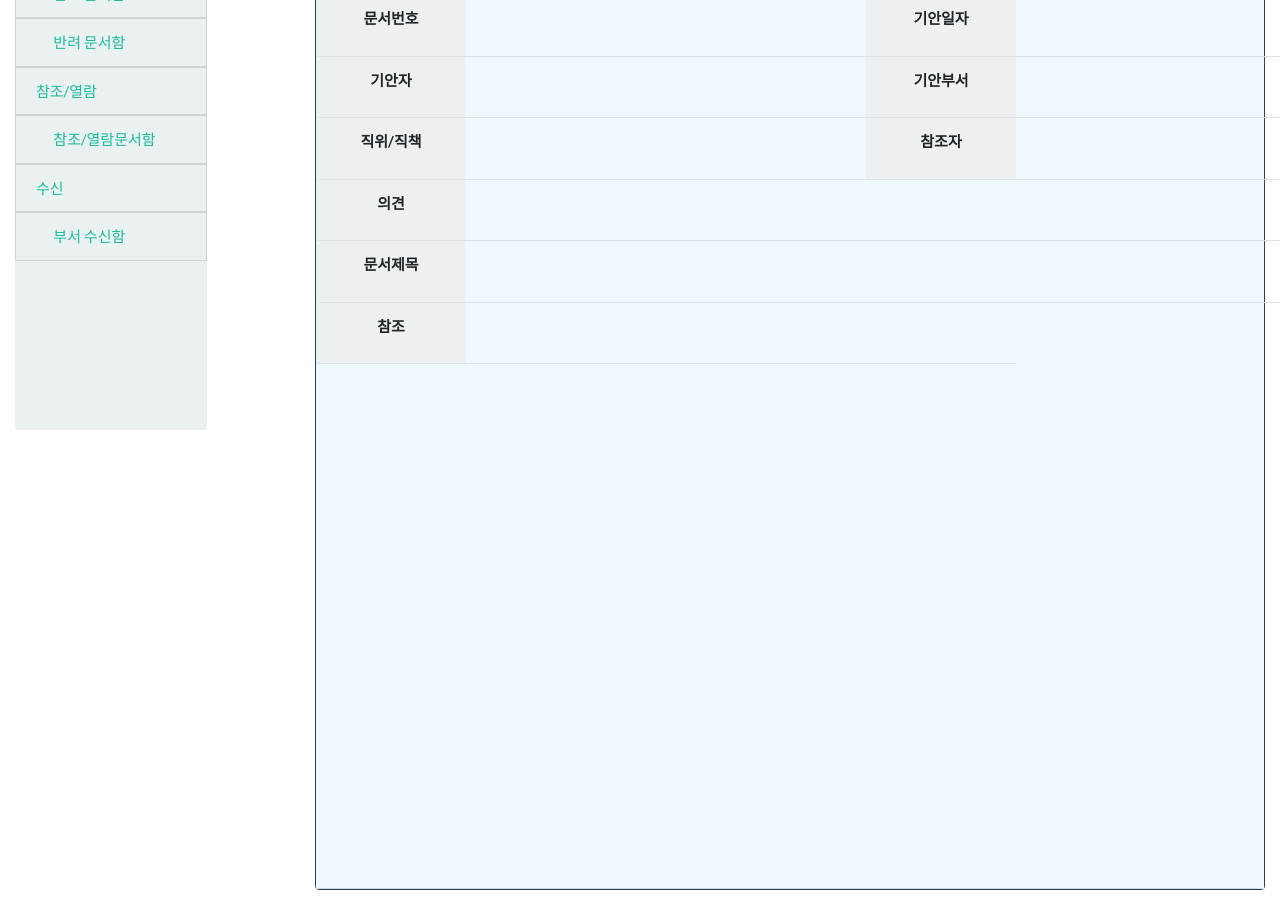
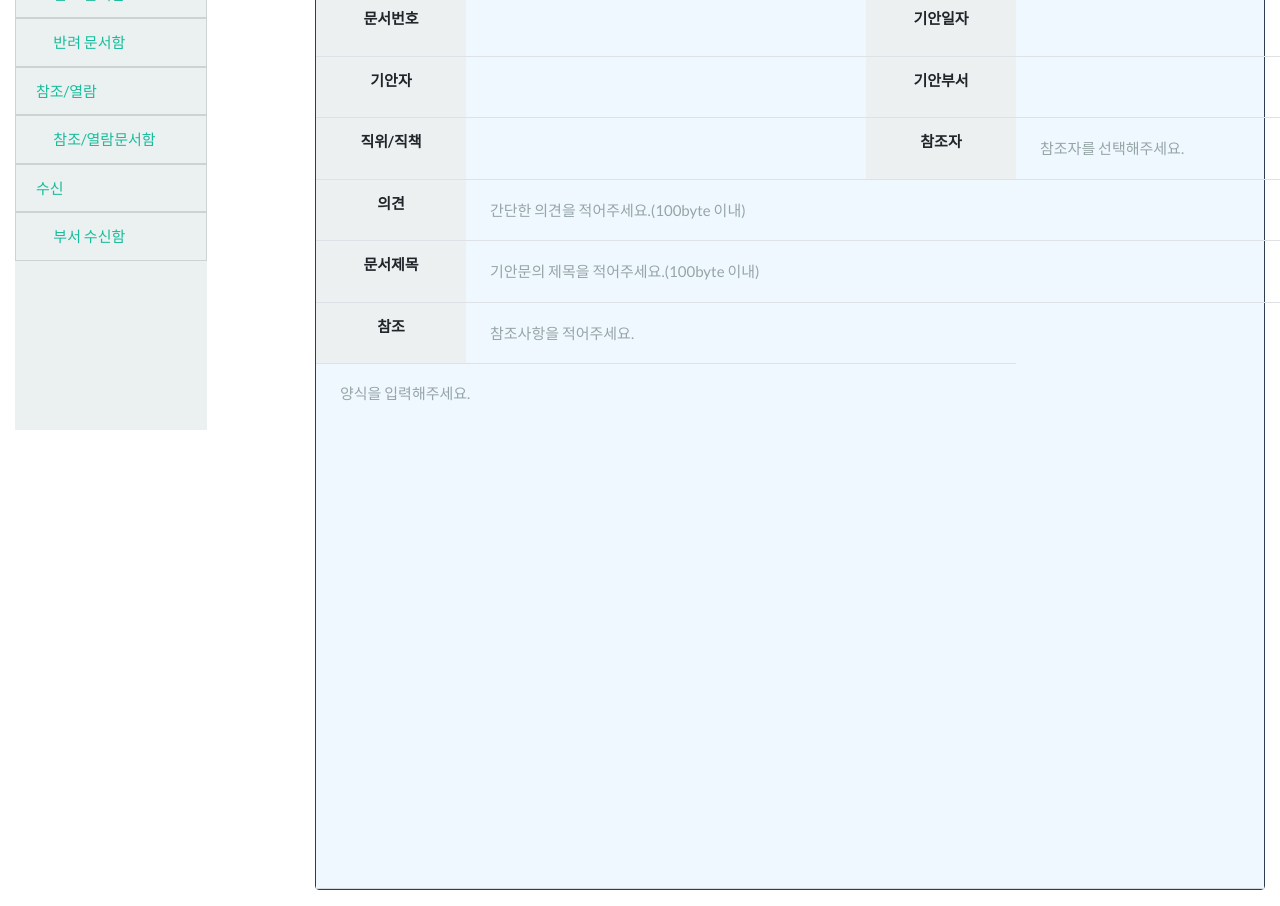
Before and after one commit to Upffice/UpfficeFront, a Vue app: page /app/doc/write in a window 1280 px wide. Shown: the part 440-1346 px from the top of the page. Built offline with nearby package versions, Linux system fonts and the light colour scheme.

Commit message:
SH Front version 0.143

```diff
--- a/src/components/approval/DocWrite.vue
+++ b/src/components/approval/DocWrite.vue
@@ -1,5 +1,4 @@
 <template>
-
 
 
     <div class="card border-primary mb-3" style="max-width: 1100px;">
@@ -10,8 +9,10 @@
             <div class="top" style="font-size: 30px">
                 <span class="title"><b>기안문작성</b></span>
                 <span class="button-group">
-                    <button type="button" class="btn btn-secondary disabled buttons" v-on:click="showsignDoc">결재선</button>
-                    <button type="button" class="btn btn-secondary disabled buttons" v-on:click="tempsaveDoc">임시저장</button>
+                    <button type="button" class="btn btn-secondary disabled buttons"
+                            v-on:click="showsignDoc">결재선</button>
+                    <button type="button" class="btn btn-secondary disabled buttons"
+                            v-on:click="tempsaveDoc">임시저장</button>
                     <button type="button" class="btn btn-secondary disabled buttons" v-on:click="saveDoc">상신</button>
                     <button type="button" class="btn btn-secondary disabled buttons" v-on:click="cancelDoc">취소</button>
                 </span>
@@ -22,7 +23,7 @@
                 <table class="sign-table" style="border: black 2px solid">
                     <thead>
                     <tr>
-                            <th class="sign-th table-light" rowspan="2"style="width:90px"></th>
+                        <th class="sign-th table-light" rowspan="2" style="width:90px"></th>
                         <th class="table-light" style="border: black 2px solid">기안</th>
                         <th class="table-light" style="border: black 2px solid">결재</th>
                         <th class="table-light" style="border: black 2px solid">결재</th>
@@ -46,37 +47,50 @@
             <table class="table tb-bd">
                 <tr>
                     <th scope="row" class="table-light"><label for="docNum">문서번호</label></th>
-                    <td><input type="text" class="form-control" id="docNum" required v-model="approval.docNum" name="docNum"></td>
+                    <td><input type="text" class="form-control" id="docNum" required v-model="approval.docNum"
+                               name="docNum"></td>
                     <th scope="row" class="table-light"><label for="type">기안일자</label></th>
-                    <td><input type="text" class="form-control" id="type" required v-model="approval.type" name="type"></td>
+                    <td><input type="text" class="form-control" id="type" required v-model="approval.type" name="type">
+                    </td>
                 </tr>
                 <tr>
                     <th scope="row" class="table-light"><label for="writerName">기안자</label></th>
-                    <td><input type="text" class="form-control" id="writerName" required v-model="approval.writerName" name="writerName"></td>
+                    <td><input type="text" class="form-control" id="writerName" required v-model="approval.writerName"
+                               name="writerName"></td>
                     <th scope="row" class="table-light"><label for="writerDepName">기안부서</label></th>
-                    <td><input type="text" class="form-control" id="writerDepName" required v-model="approval.writerDepName" name="writerDepName"></td>
+                    <td><input type="text" class="form-control" id="writerDepName" required
+                               v-model="approval.writerDepName" name="writerDepName"></td>
                 </tr>
                 <tr>
                     <th scope="row" class="table-light"><label for="writerPosition">직위/직책</label></th>
-                    <td><input type="text" class="form-control" id="writerPosition" required v-model="approval.writerPosition" name="writerPosition"></td>
+                    <td><input type="text" class="form-control" id="writerPosition" required
+                               v-model="approval.writerPosition" name="writerPosition"></td>
                     <th scope="row" class="table-light"><label for="refId">참조자</label></th><!--수정-->
-                    <td><input type="text" class="form-control" id="refId" required v-model="approval.refId" name="refId"></td>
+                    <td><input type="text" class="form-control" id="refId" required v-model="approval.refId"
+                               name="refId" placeholder="참조자를 선택해주세요."></td>
                     <!--                    <td><button>추가</button></td>-->
                 </tr>
                 <tr>
                     <th scope="row" class="table-light"><label for="comment">의견</label></th>
-                    <td colspan="3"><input type="text" class="form-control" id="comment" required v-model="approval.comment" name="comment"></td>
+                    <td colspan="3"><input type="text" class="form-control" id="comment" required
+                                           v-model="approval.comment" name="comment"
+                                           placeholder="간단한 의견을 적어주세요.(100byte 이내)"></td>
                 </tr>
                 <tr>
                     <th scope="row" class="table-light"><label for="title">문서제목</label></th>
-                    <td colspan="3"><input type="text" class="form-control" id="title" required v-model="approval.title" name="title"></td>
+                    <td colspan="3"><input type="text" class="form-control" id="title" required v-model="approval.title"
+                                           name="title" placeholder="기안문의 제목을 적어주세요.(100byte 이내)"></td>
                 </tr>
                 <tr>
                     <th scope="row" class="table-light"><label for="refFile">참조</label></th><!--수정-->
-                    <td colspan="3"><input type="text" class="form-control" id="refFile" required v-model="approval.refFile" name="refFile"></td>
+                    <td colspan="3"><input type="text" class="form-control" id="refFile" required
+                                           v-model="approval.refFile" name="refFile" placeholder="참조사항을 적어주세요."></td>
                 </tr>
                 <tr>
-                    <td colspan="3" rowspan="10" style="height: 500px"><textarea></textarea></td>
+                    <td colspan="3" rowspan="10" style="height: 500px"><textarea class="form-control" id="appContnt"
+                                                                                 required v-model="approval.content"
+                                                                                 placeholder="양식을 입력해주세요."/>
+                    </td>
                 </tr>
             </table>
         </div>
@@ -92,7 +106,7 @@
 
     export default {
         name: "write",
-        data() {
+        data: function () {
             return {
                 approval: {
                     docNum: "",
@@ -121,7 +135,7 @@
                     writerDepId: "",
                     writerDepName: ""
                 },
-                beforeCreate : {
+                beforeCreate: {
                     /*페이지 로딩전 id에서 session으로 접근, 데이터 가져오는 로직*/
                 }
             }
@@ -135,6 +149,8 @@
             /* eslint-disable no-console */
             saveDoc: function () {
                 /*submit(상신)누르면 controller접근해서 데이터 받아오고 쏴주는 로직*/
+
+                /*전역변수 지역변수(DB접근명)로 담아주는 변수*/
                 var data = {
                     app_doc_num: this.approval.docNum,
                     app_type: this.approval.type,
@@ -162,32 +178,36 @@
                     app_writer_depid: this.approval.writerDepId,
                     app_writer_depname: this.approval.writerDepName
                 };
-                //     http
-                //         .post("/app/doc/write", data)
-                //         .then(response => {
-                //             this.approval = response.data;
-                //             console.log(response.data);
-                //         })
-                //         .catch(e => {
-                //             console.log(e);
-                //         });
-                //
-                //     // this.submitted = true;
-                // },
-                // newCustomer() {
-                //     // this.submitted = false;
-                //     this.approval = {};
-                // }
+                http
+                    .post("/app/doc/write", data)
+                    .then(response => {
+                        this.approval = response.data;
+                        console.log(response.data);
+                        alert("DB에 저장되었습니다.");
+                    })
+                    .catch(e => {
+                        console.log(e);
+                    });
+
+                // this.submitted = true;
+            },
+            newApproval() {
+                // this.submitted = false;
+                this.approval = {};
+            },
             /* eslint-enable no-console */
-            },
+
             showsignDoc() {
                 /*결재선(검색 or 트리구조)띄우고 선택한 것 비동기로 문서에 표시해주는 로직*/
+                console.log("showsignDoc_method");
             },
-            tempsaveDoc(){
+            tempsaveDoc() {
                 /*임시저장, 임시저장함으로 보내고, 임시저장함으로 이동하는 로직*/
+                console.log("tempsaveDoc_method");
             },
-            cancelDoc(){
+            cancelDoc() {
                 /*취소경고, 문서작성취소, 문서함메인으로 돌려주는 로직*/
+                console.log("cancelDoc_method");
             }
 
         }
@@ -196,65 +216,74 @@
 
 <style scoped>
 
-    .card{
+    .card {
         margin: auto auto auto 300px;
-        border:1.5px solid black;
+        border: 1.5px solid black;
     }
-    .title{
+
+    .title {
         text-align: left;
         margin: 30px;
     }
 
-    .table{
+    .table {
         width: 1100px;
         max-width: 1100px;
         /*border:1.5px solid black;*/
         /*border-collapse: collapse;*/
     }
 
-    .card-header{
+    .card-header {
         margin: 0;
         padding: 0;
         background-color: aliceblue;
 
     }
-    .top{
+
+    .top {
         text-align: left;
-        margin : 30px
+        margin: 30px
     }
-    th{
+
+    th {
         width: 150px;
     }
-    .button-group{
+
+    .button-group {
         margin-top: 0px;
         margin-left: 500px;
     }
 
-    .sign-line{
+    .sign-line {
 
     }
-    .sign-table{
+
+    .sign-table {
         max-width: 300px;
         height: 150px;
     }
-    .sign-th{
+
+    .sign-th {
 
     }
-    input{
-        background-color:transparent;
+
+    input {
+        background-color: transparent;
         border: transparent;
         width: border-box;
 
     }
-    textarea{
+
+    textarea {
         height: 500px;
         width: 159%;
-        background-color:transparent;
+        background-color: transparent;
         border: transparent;
         float: left;
 
     }
-    .tb-bd{
+
+    .tb-bd {
         /*border: black 2px solid;*/
     }
 
```
Lines whose indentation alone changed are shown as unchanged.
